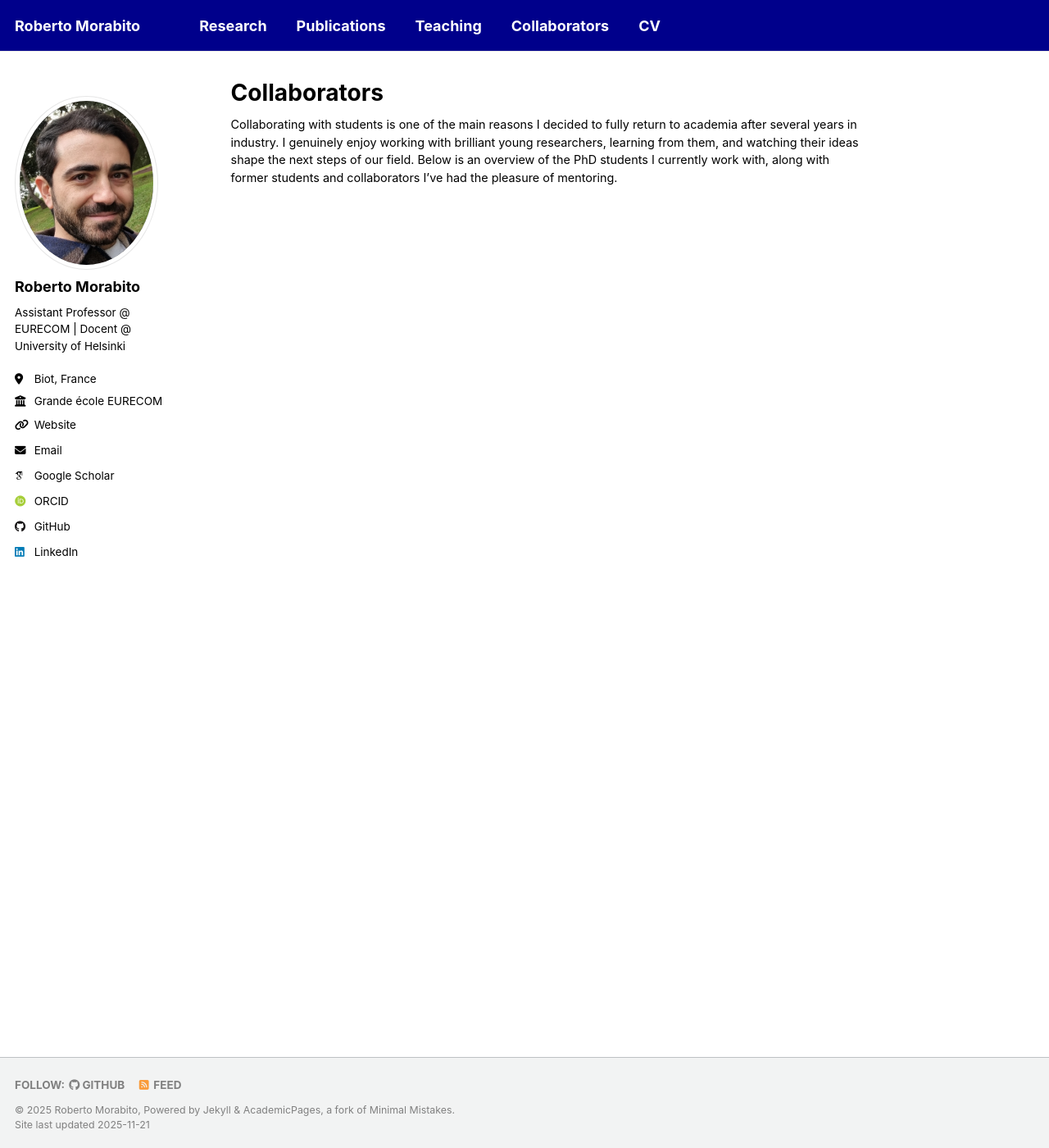
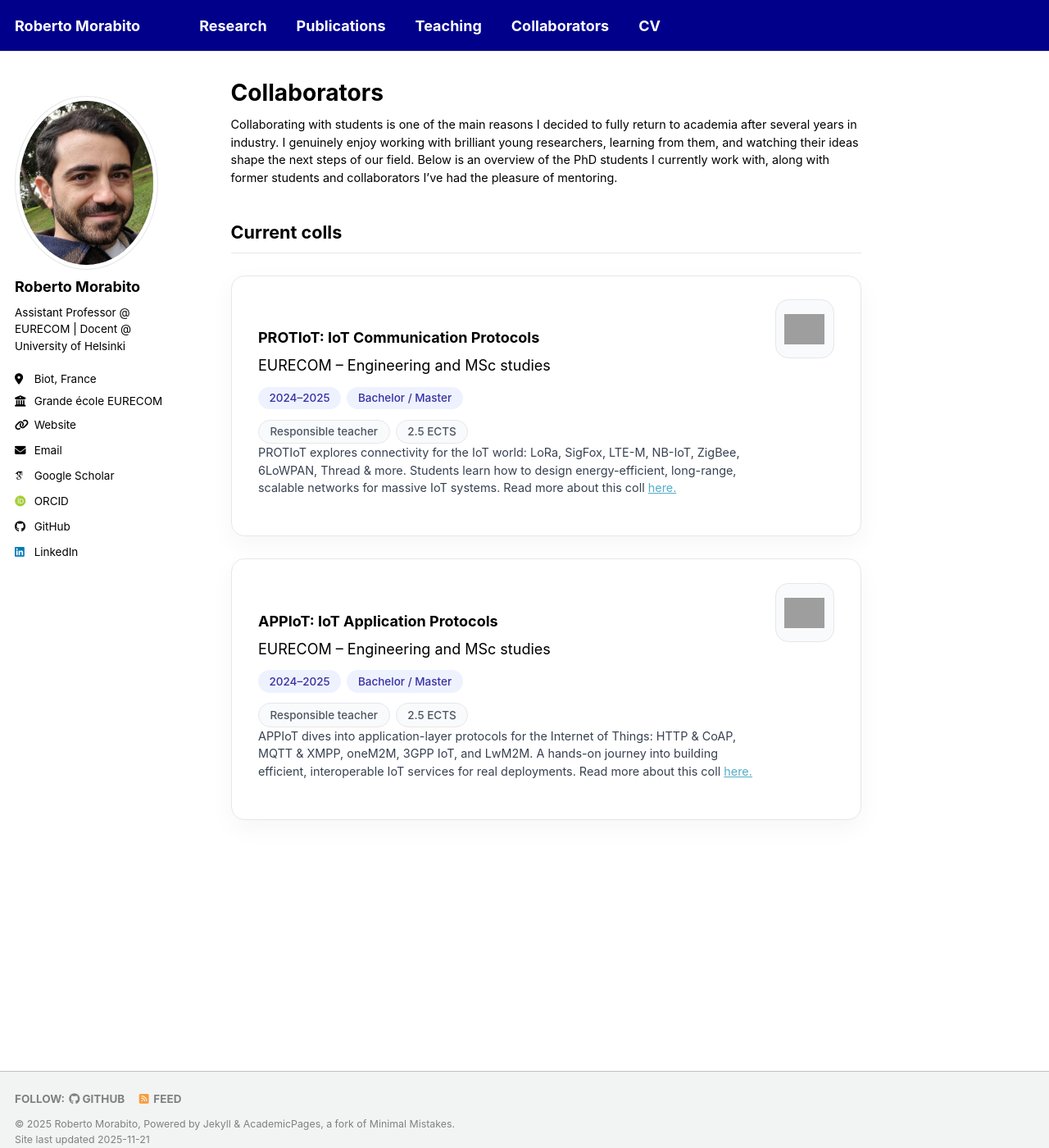
Before and after one commit to robertmora/robertmora.github.io, a Jekyll site: the page built from _pages/collaborators.html, in a window 1280 px wide and 1400 px high. Shown: the whole window at 82% size. Built offline with Jekyll 4.4.1, drawn with Linux system fonts in a browser that asks for light colours; some web fonts are replaced; a script that is not in the unit is left out; grey boxes are pictures that could not be loaded.

Commit message:
Update collaborators.html

```diff
--- a/_pages/collaborators.html
+++ b/_pages/collaborators.html
@@ -136,3 +136,67 @@ author_profile: true
   I genuinely enjoy working with brilliant young researchers, learning from them, and watching their ideas shape the next steps of our field.
   Below is an overview of the PhD students I currently work with, along with former students and collaborators I’ve had the pleasure of mentoring.
 </p>
+
+
+<div class="container">
+    <!-- Current colls -->
+    <section class="collaborators-block">
+      <h2 class="collaborators-heading">Current colls</h2>
+
+      <div class="coll-grid coll-grid--two-cols">
+        <!-- PROTIoT -->
+        <article class="coll-card">
+          <div class="coll-main">
+            <h3 class="coll-title">PROTIoT: IoT Communication Protocols</h3>
+            <div class="coll-institution">EURECOM – Engineering and MSc studies</div>
+
+            <div class="coll-tags">
+              <span class="coll-badge">2024–2025</span>
+              <span class="coll-badge">Bachelor / Master</span>
+            </div>
+
+            <div class="coll-meta">
+              <span class="coll-badge coll-badge--outline">Responsible teacher</span>
+              <span class="coll-badge coll-badge--outline">2.5 ECTS</span>
+            </div>
+
+            <p class="coll-description">
+              PROTIoT explores connectivity for the IoT world: LoRa, SigFox, LTE-M, NB-IoT, ZigBee, 6LoWPAN, Thread & more.
+              Students learn how to design energy-efficient, long-range, scalable networks for massive IoT systems. Read more about this coll <a href="https://www.eurecom.fr/en/coll/protiot-2025spring" target="_blank">here.</a></h3>
+            </p>
+          </div>
+          <div class="coll-side">
+            <img src="https://upload.wikimedia.org/wikipedia/commons/3/31/Eurecom.svg" alt="EURECOM">
+          </div>
+        </article>
+
+        <!-- APPIoT -->
+        <article class="coll-card">
+          <div class="coll-main">
+            <h3 class="coll-title">APPIoT: IoT Application Protocols</h3>
+            <div class="coll-institution">EURECOM – Engineering and MSc studies</div>
+
+            <div class="coll-tags">
+              <span class="coll-badge">2024–2025</span>
+              <span class="coll-badge">Bachelor / Master</span>
+            </div>
+
+            <div class="coll-meta">
+              <span class="coll-badge coll-badge--outline">Responsible teacher</span>
+              <span class="coll-badge coll-badge--outline">2.5 ECTS</span>
+            </div>
+
+            <p class="coll-description">
+              APPIoT dives into application-layer protocols for the Internet of Things: HTTP & CoAP, MQTT & XMPP, oneM2M, 3GPP IoT, and LwM2M.
+              A hands-on journey into building efficient, interoperable IoT services for real deployments. Read more about this coll <a href="https://www.eurecom.fr/en/coll/appiot-2025spring" target="_blank">here.</a></h3>
+            </p>
+          </div>
+          <div class="coll-side">
+            <img src="https://upload.wikimedia.org/wikipedia/commons/3/31/Eurecom.svg" alt="EURECOM">
+          </div>
+        </article>
+      </div>
+    </section>
+
+    </div>
+</section>
```
